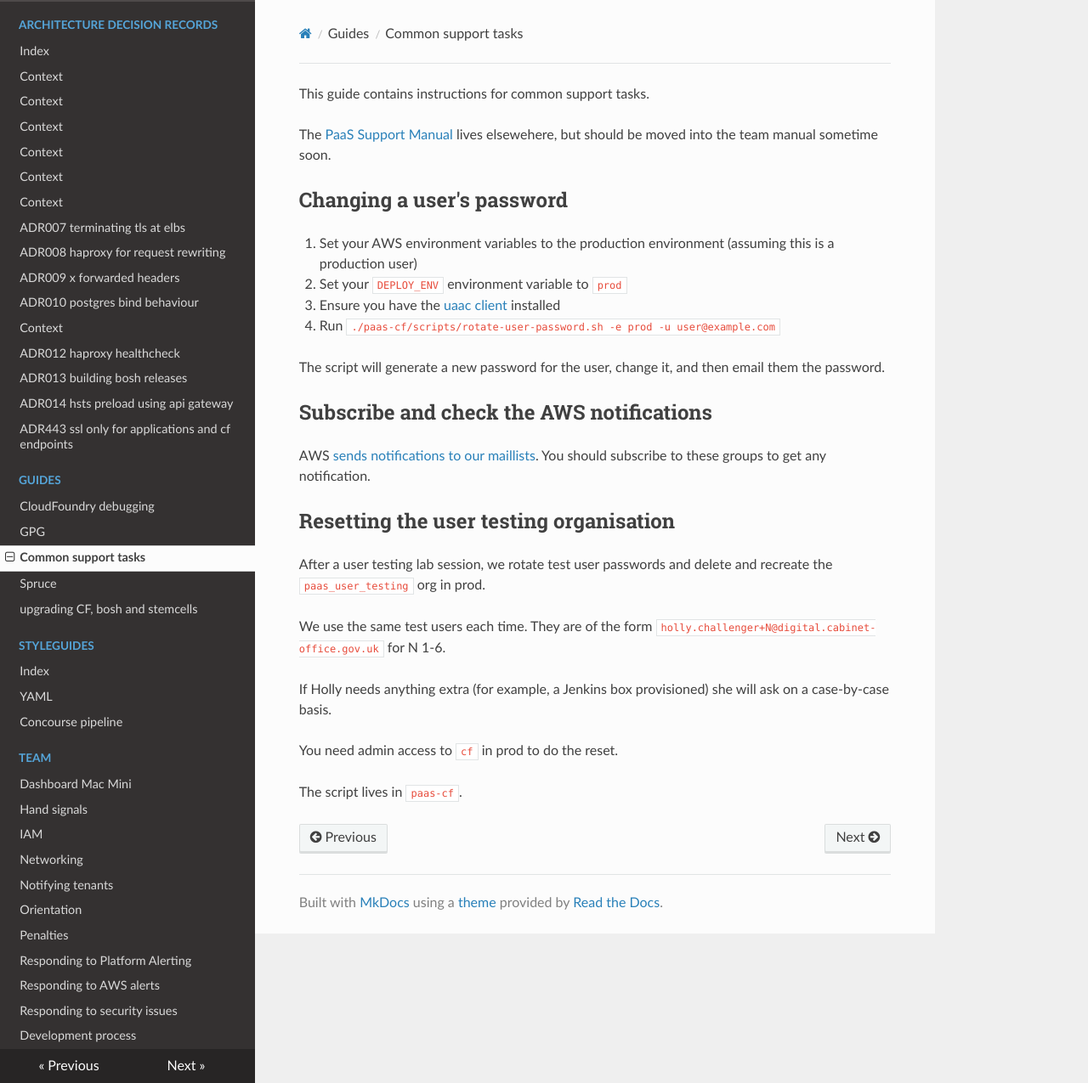
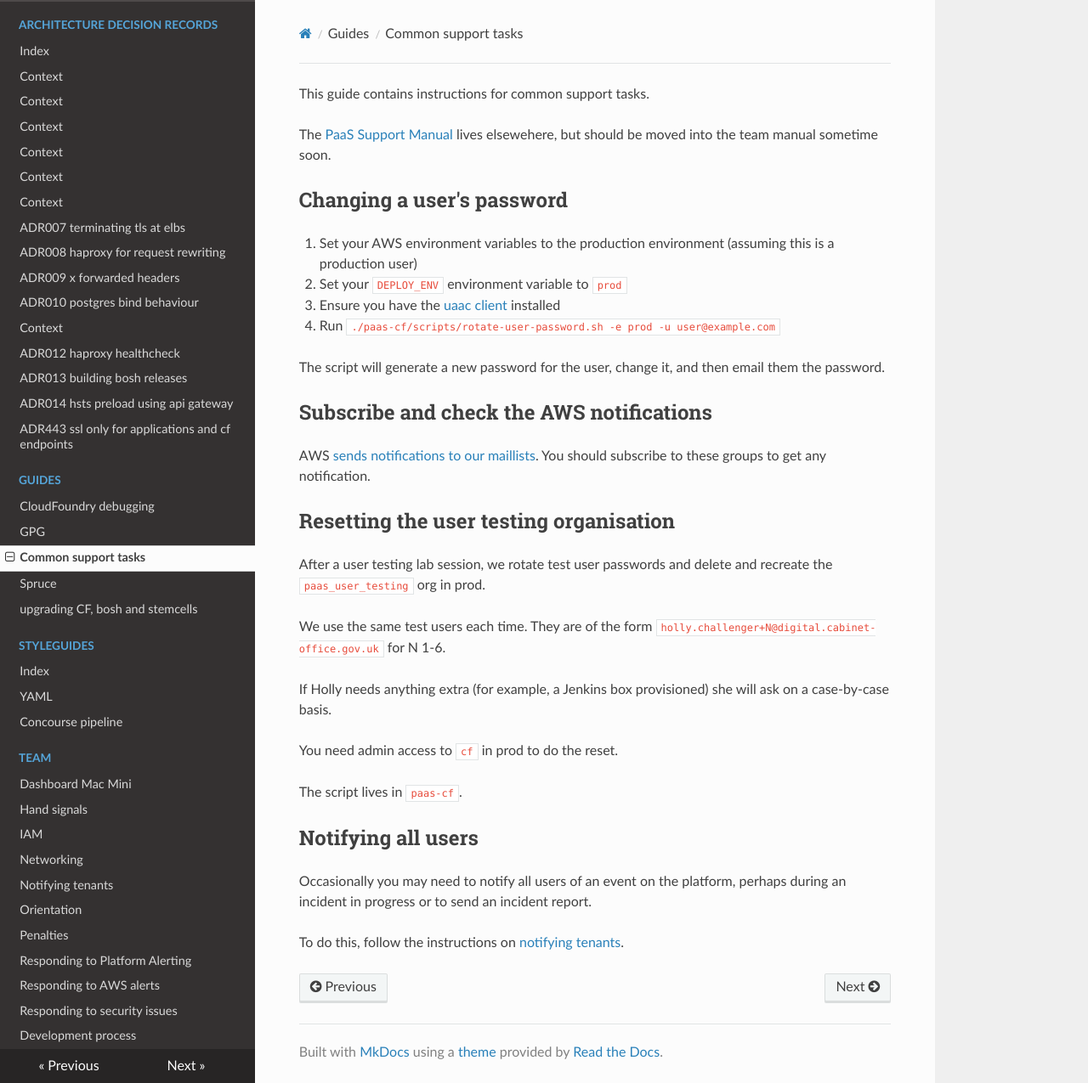
Before and after one commit to alphagov/paas-team-manual, an MkDocs documentation site: the page built from docs/guides/common_support_tasks.md, in a window 1280 px wide and 1275 px high. Shown: the whole window at 85% size. Built offline with MkDocs 1.6.1, drawn with Linux system fonts in a browser that asks for light colours; nearby versions of some CDN libraries.

Commit message:
Link to emailing instructions from support guide

```diff
--- a/docs/guides/common_support_tasks.md
+++ b/docs/guides/common_support_tasks.md
@@ -26,3 +26,9 @@ If Holly needs anything extra (for example, a Jenkins box provisioned) she will
 You need admin access to `cf` in prod to do the reset.
 
 The script lives in `paas-cf`.
+
+## Notifying all users
+
+Occasionally you may need to notify all users of an event on the platform, perhaps during an incident in progress or to send an incident report.
+
+To do this, follow the instructions on [notifying tenants](../team/notifying_tenants/).
```
